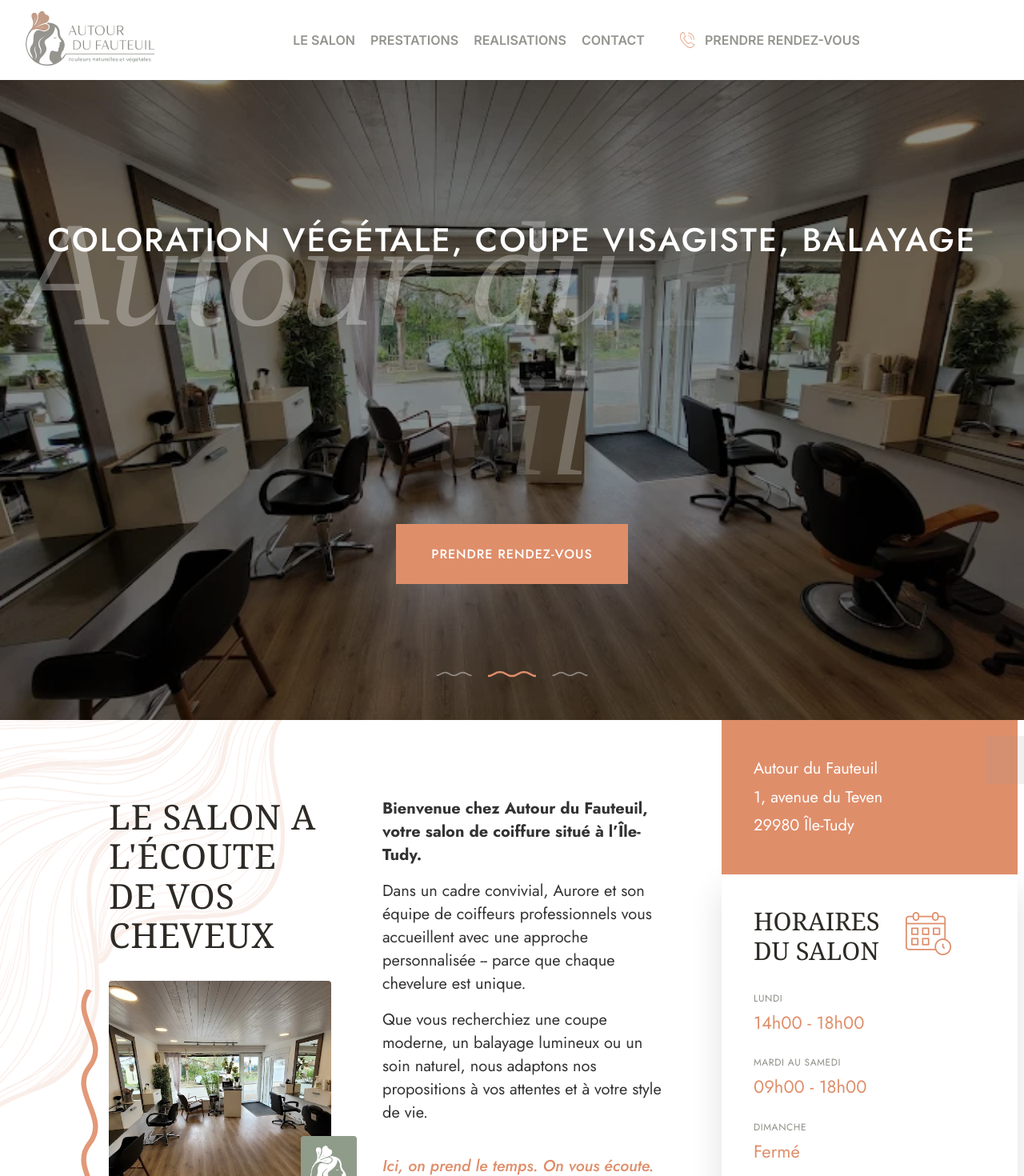
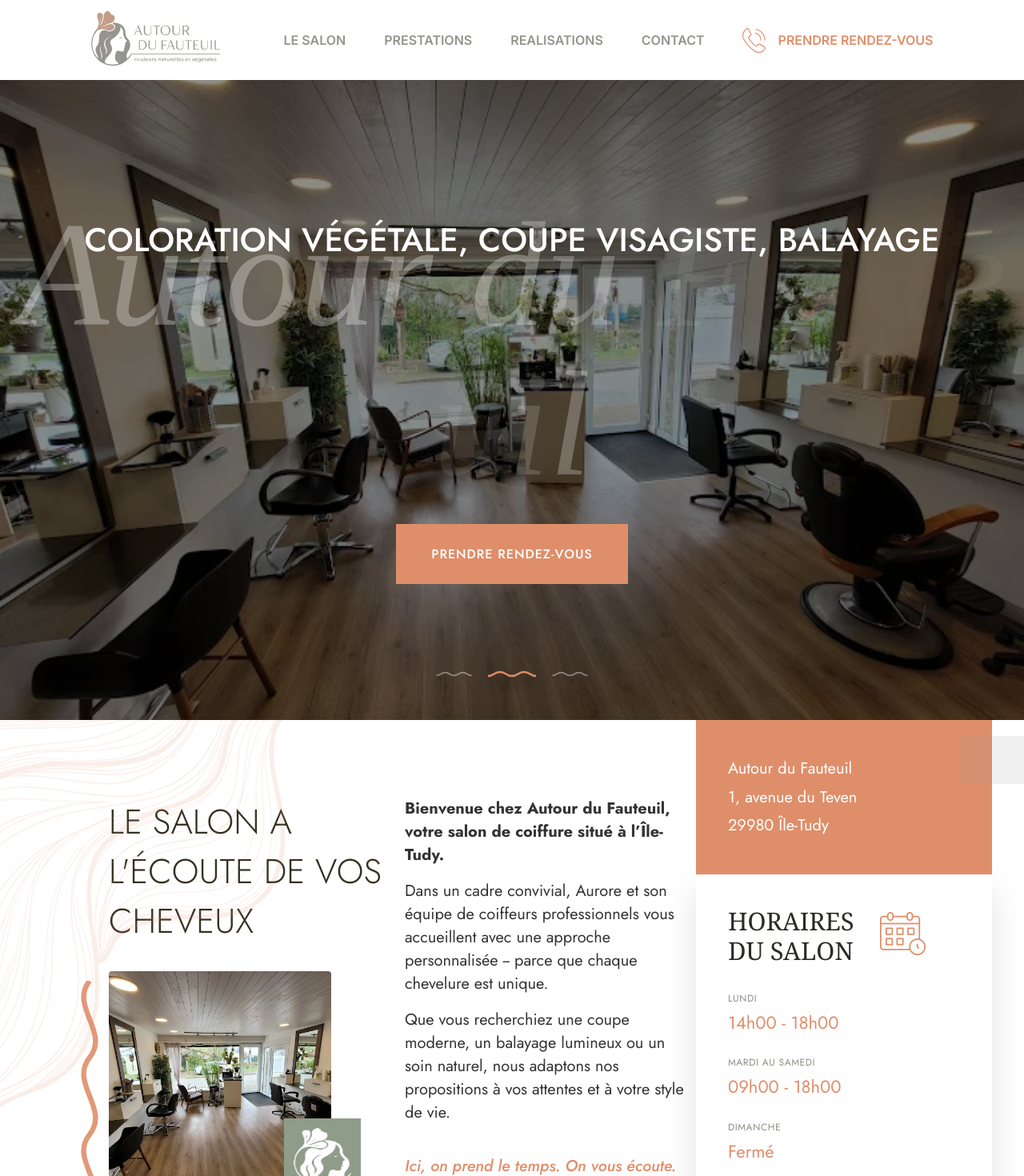
Before and after one commit to Jordan-celton/autourdufauteuil, a React (Vite) app: page / in a window 1280 px wide. Shown: the top 1470 px of the page at 80% size. Built offline with nearby package versions, Linux system fonts and the light colour scheme; grey boxes are pictures that could not be loaded; a web font is replaced by a local one.

Commit message:
Ajout de la page Mentions Légales et mise à jour des liens dans le footer et le header pour la navigation.

```diff
--- a/src/App.jsx
+++ b/src/App.jsx
@@ -9,6 +9,7 @@ import Salon from "./pages/Salon.jsx";
 import Realisations from "./pages/Realisations.jsx";
 import Contact from "./pages/Contact.jsx";
 import NotFound from "./pages/NotFound.jsx";
+import MentionsLegales from "./pages/MentionsLegales.jsx";
 
 /* Prestations */
 import Coupes from "./components/Prestations/Coupes.jsx";
@@ -43,9 +44,9 @@ export default function App() {
           <Route path="/realisations" element={<Realisations />} />
           <Route path="/contact" element={<Contact />} />
 
-          {/* La nouvelle route redirection */}
           <Route path="/rendez-vous" element={<RedirectToPlanity />} />
 
+          <Route path="/mentions" element={<MentionsLegales />} />
           <Route path="*" element={<NotFound />} />
         </Routes>
       </main>
--- a/src/components/Footer.jsx
+++ b/src/components/Footer.jsx
@@ -37,7 +37,9 @@ export default function Footer() {
             <li>Qui sommes-nous</li>
             <li>Nos créations</li>
             <li className="highlight">Nous contacter</li>
-            <li>Mentions légales</li>
+            <li>
+              <a href="/mentions">Mentions légales</a>
+            </li>
           </ul>
         </div>
 
--- a/src/components/Header.jsx
+++ b/src/components/Header.jsx
@@ -60,7 +60,12 @@ export default function Header() {
             <NavLink
               to="/prestations/coupes"
               onClick={handlePrestationsClick}
-              className={({ isActive }) => (isActive ? "active" : "")}
+              // On force la classe active si le chemin commence par /prestations
+              className={({ isActive }) =>
+                isActive || location.pathname.startsWith("/prestations")
+                  ? "active"
+                  : ""
+              }
             >
               PRESTATIONS
             </NavLink>
@@ -83,7 +88,7 @@ export default function Header() {
           <NavLink to="/contact">CONTACT</NavLink>
 
           {/* Bouton de réservation */}
-          <NavLink to="/rendez-vous" className="cta">
+          <NavLink to="/rendez-vous" className="cta-resa">
             <span className="icon_phone">
               <img src={phoneIcon} alt="Téléphone" />
             </span>
--- /dev/null
+++ b/src/pages/MentionsLegales.jsx
@@ -0,0 +1,45 @@
+import React from "react";
+import HeroSection from "../components/HeroSection";
+
+const MentionsLegales = () => (
+    <div className="container section">
+        <HeroSection subtitle="Mentions Légales" title="MENTIONS LÉGALES" />
+        <section>
+            <h2>Éditeur du site</h2>
+            <p>
+                <strong>Nom de l'entreprise :</strong> Autour du Fauteuil<br />
+                <strong>Adresse :</strong> [Votre adresse]<br />
+                <strong>Téléphone :</strong> [Votre numéro]<br />
+                <strong>Email :</strong> [Votre email]
+            </p>
+        </section>
+        <section>
+            <h2>Hébergement</h2>
+            <p>
+                <strong>Hébergeur :</strong> [Nom de l'hébergeur]<br />
+                <strong>Adresse :</strong> [Adresse de l'hébergeur]<br />
+                <strong>Téléphone :</strong> [Téléphone de l'hébergeur]
+            </p>
+        </section>
+        <section>
+            <h2>Propriété intellectuelle</h2>
+            <p>
+                Le contenu du site (textes, images, graphismes, logo, icônes, etc.) est la propriété exclusive de Autour du Fauteuil, sauf mention contraire.
+            </p>
+        </section>
+        <section>
+            <h2>Responsabilité</h2>
+            <p>
+                Autour du Fauteuil décline toute responsabilité quant à l'utilisation des informations fournies sur ce site.
+            </p>
+        </section>
+        <section>
+            <h2>Contact</h2>
+            <p>
+                Pour toute question, vous pouvez nous contacter à l'adresse suivante : [Votre email]
+            </p>
+        </section>
+    </div>
+);
+
+export default MentionsLegales;
--- a/src/styles/Home/About.css
+++ b/src/styles/Home/About.css
@@ -31,10 +31,6 @@
     margin: 0 auto;                 /* ✅ centrage horizontal */
     display: grid;
     grid-template-columns: 1.1fr 1.4fr 1fr;
-    gap: 4rem;
-    align-items: stretch;           /* ✅ mêmes hauteurs */
-    position: relative;
-    z-index: 1;                     /* contenu au-dessus du décor */
 }
 
 /* =====================================================
@@ -50,10 +46,10 @@
 .about-title {
     font-size: 43px;
     font-weight: 300;
-    line-height: 1.15;
-    letter-spacing: 0.02em;
+    font-family: var(--font-tertiary);
     margin: 0 0 2rem;
-    color: #2e2a25;
+    color: #353122;
+    width: 370px;
 }
 
 /* Photo + décor */
@@ -90,11 +86,11 @@
 .about-logo {
     position: absolute;
     bottom: 0;
-    right: -32px;
-    width: 70px;
+    right: 55px;
+    width: 96px;
+    height: 96px;
     background-color: #8F9C8A;
     padding: 12px;
-    border-radius: 4px;
 }
 
 /* =====================================================
--- a/src/styles/Home/Hero.css
+++ b/src/styles/Home/Hero.css
@@ -55,8 +55,6 @@
     color: var(--color-white);
     font-weight: 500;
     margin: 0;
-    text-transform: uppercase;
-    letter-spacing: 2px;
 }
 
 /* TEXTE SCRIPT (Autour du Fauteuil) */
--- a/src/styles/components/Header.css
+++ b/src/styles/components/Header.css
@@ -6,12 +6,14 @@
     position: sticky;
     top: 0;
     z-index: 2000;
+    display: flex;
+    justify-content: center;
 }
 
 .header-inner {
     display: flex;
     align-items: center;
-    padding: 1rem 2rem;
+    gap: 5rem;
     height: 100px;
 }
 
@@ -34,7 +36,7 @@
 .nav {
     display: flex;
     align-items: center;
-    gap: 1.2rem;
+    gap: 3rem;
     flex: 1;
     justify-content: center;
     font-family: var(--font-primary);
@@ -51,6 +53,7 @@
 /* lien actif */
 .nav a.active {
     color: var(--color-black);
+    font-weight: 700;
 }
 
 /* vague hover */
@@ -87,6 +90,14 @@
     font-weight: 600;
 }
 
+.cta-resa {
+    display: flex;
+    align-items: center;
+    gap: 1rem;
+    font-weight: normal;
+    color: var(--color-secondary) !important;
+}
+
 .icon_phone {
     width: 28px;
     height: 28px;
@@ -96,7 +107,8 @@
 }
 
 .icon_phone img {
-    width: 18px;
+    width: 29px;
+    height: 31px;
 }
 
 /* =====================================================
@@ -126,6 +138,12 @@
     display: block;
     padding: 10px 18px;
     font-size: .95rem;
+}
+
+/* Couleur orange pour le lien actif dans le sous-menu */
+.dropdown-menu a.active {
+    color: #DF8E6A;
+    font-weight: 700;
 }
 
 .dropdown-menu a::after { display: none; }
```
